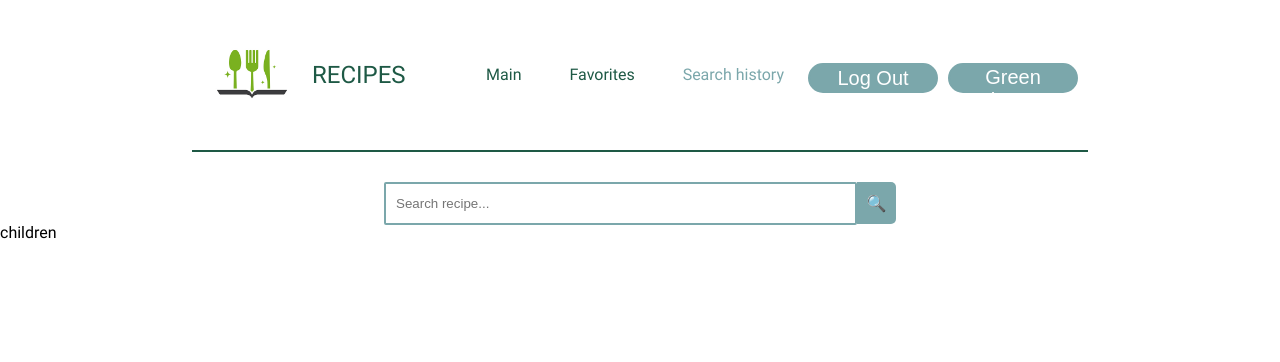
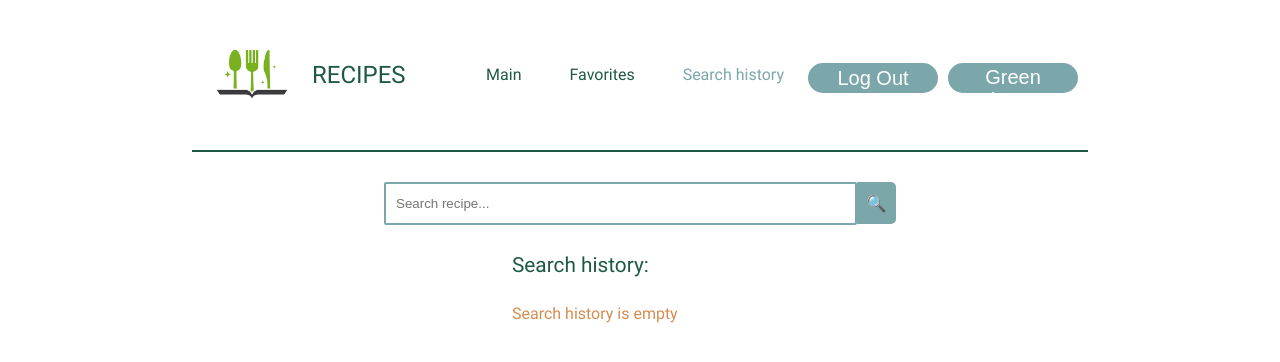
Before and after one commit to angelinaivanova16/collection-of-recipes-react, a React (Create React App) app: page /collection-of-recipes-react/history in a window 1280 px wide. Shown: the top 362 px of the page. Built offline with nearby package versions, Linux system fonts and the light colour scheme; sample sign-in values are in the browser's storage.

Commit message:
feat: implement state encapsulation with selectors

```diff
--- a/src/App.tsx
+++ b/src/App.tsx
@@ -10,10 +10,10 @@ import { Preloader } from './componets/common/Preloader';
 import LoginPage from './componets/login/LoginPage';
 import { SearchPage } from './componets/search/SearchPage';
 import ProtectedRoute from './componets/common/ProtectedRoute';
+import Favorites from './componets/favorites/Favorites';
+import History from './componets/history/History';
 
 const Main = lazy(() => import('./componets/main/Main'));
-const Favorites = lazy(() => import('./componets/favorites/Favorites'));
-const History = lazy(() => import('./componets/history/History'));
 const RegistrationPage = lazy(() => import('./componets/login/RegistrationPage'));
 const Description = lazy(() => import('./componets/cards/Description'));
 
--- a/src/componets/common/ProtectedRoute.tsx
+++ b/src/componets/common/ProtectedRoute.tsx
@@ -1,9 +1,9 @@
-import React from 'react';
 import { Navigate } from 'react-router-dom';
 import { getDataFromLS } from '../../utils/localStorage';
+import { ReactElement } from "react"
 
 type Props = {
-  children?: React.ReactNode;
+	children: ReactElement;
 };
 
 const PrivateRoute = ({ children } : Props) => {
@@ -13,7 +13,7 @@ const PrivateRoute = ({ children } : Props) => {
 		return <Navigate to="/loginPage" />;
 	}
 
-	return <>children</>;
+	return <div>{children}</div>;
 };
 
 export default PrivateRoute;
--- a/src/componets/favorites/Favorites.tsx
+++ b/src/componets/favorites/Favorites.tsx
@@ -3,9 +3,10 @@ import { useGetRecipesQuery } from '../../api/recipesApi';
 import { useAppSelector } from '../../hooks/hooks';
 import { Card } from '../cards/Card';
 import { Preloader } from '../common/Preloader';
+import { selectFavoriteItems } from '../../redux/selectors/favoriteSelector';
 
 const Favorites = () => {
-  const favoriteIds = useAppSelector(state => state.favorites.favoritesIds);
+  const favoriteIds = useAppSelector(selectFavoriteItems);
   const { data, isLoading } = useGetRecipesQuery();
   const recipes = data!;
 
--- a/src/componets/history/History.tsx
+++ b/src/componets/history/History.tsx
@@ -4,10 +4,11 @@ import { Link } from 'react-router-dom';
 import { useDispatch } from 'react-redux';
 import { removeFromHistory } from '../../redux/history-reducer';
 import { getDataFromLS, setDataToLS } from '../../utils/localStorage';
+import { selectHistoryItems } from '../../redux/selectors/historySelector';
 
 const History = () => {
   const isAuth = getDataFromLS('isAuth', '""');
-  const history = useAppSelector(state => state.history.history);
+  const history = useAppSelector(selectHistoryItems);
   const dispatch = useDispatch();
   const isAuthHistory = isAuth + ' history';
 
--- /dev/null
+++ b/src/redux/selectors/favoriteSelector.ts
@@ -0,0 +1,9 @@
+import { createSelector } from '@reduxjs/toolkit';
+import { RootState } from '../store';
+
+const selectFavoritesState = (state: RootState) => state.favorites;
+
+export const selectFavoriteItems = createSelector(
+  [selectFavoritesState],
+  (favoritesState) => favoritesState.favoritesIds,
+);
--- /dev/null
+++ b/src/redux/selectors/historySelector.ts
@@ -0,0 +1,9 @@
+import { createSelector } from '@reduxjs/toolkit';
+import { RootState } from '../store';
+
+const selectHistoryState = (state: RootState) => state.history;
+
+export const selectHistoryItems = createSelector(
+  [selectHistoryState],
+  (historyState) => historyState.history,
+);
```
